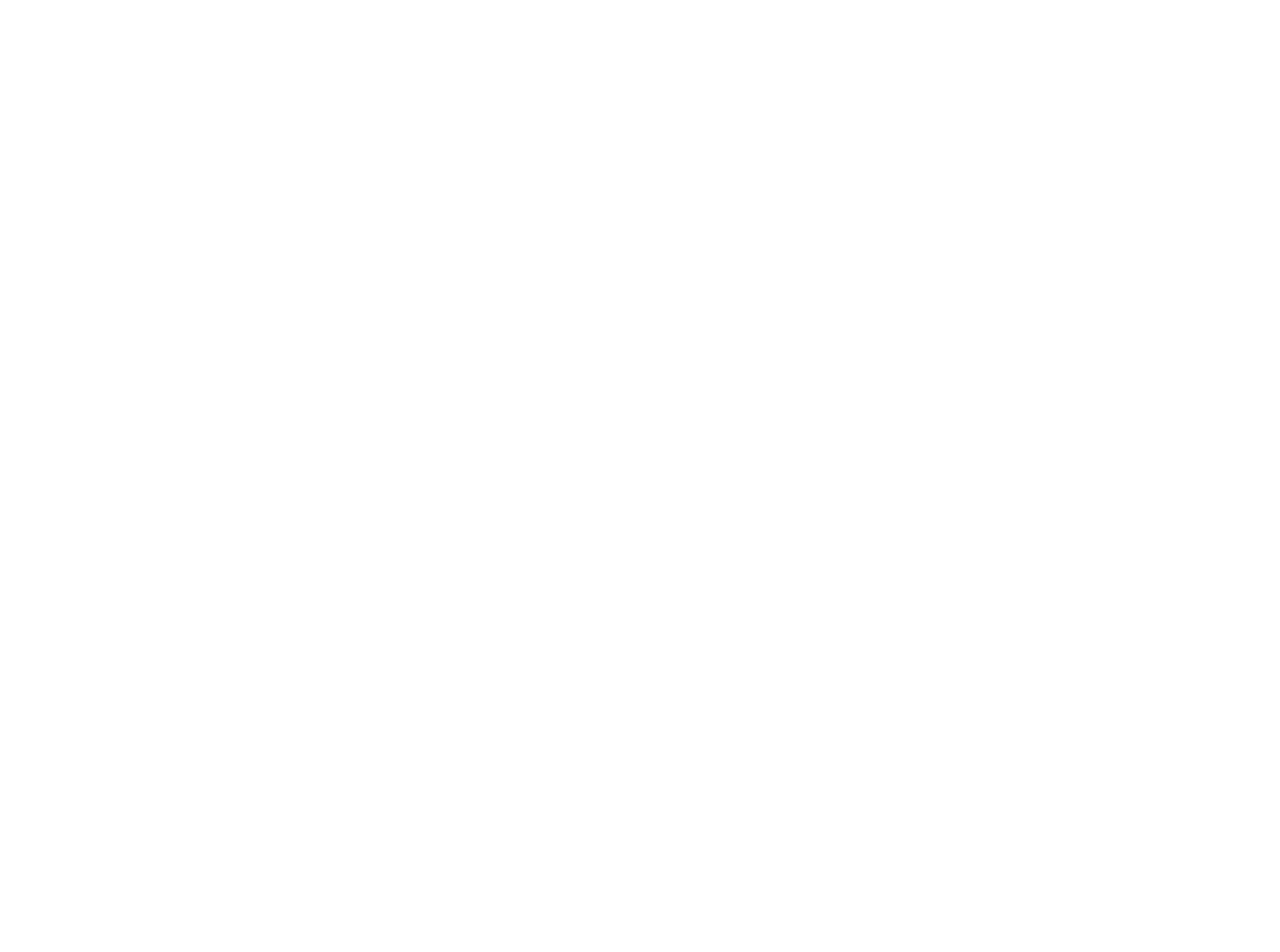
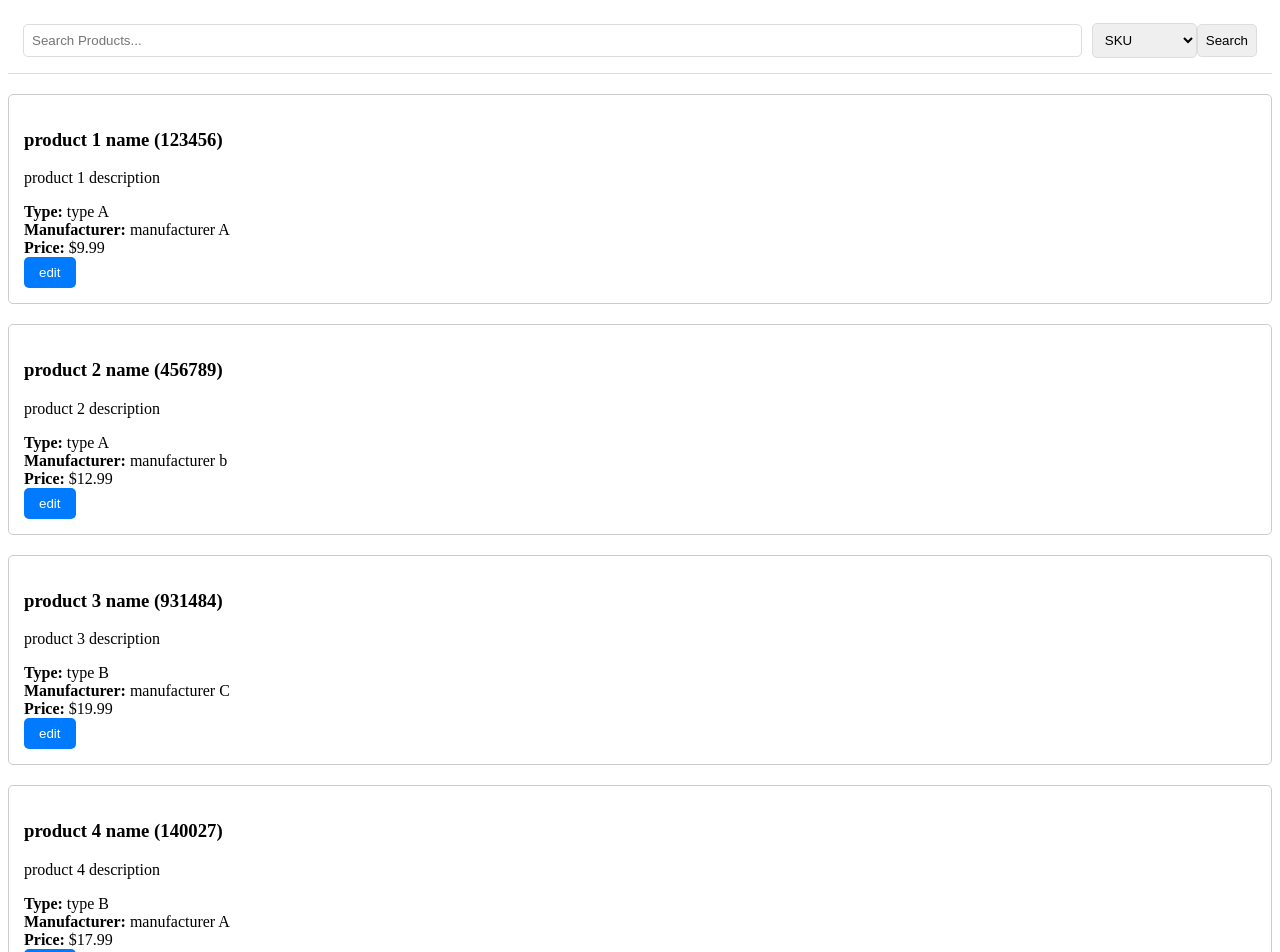
Before and after one commit to mtwhaley/GardenCenterCMS, a React (Create React App) app: page / in a window 1280 px wide. Shown: the top 952 px of the page. Before the commit the page ends 800 px from the top, so only its background shows below. Built offline with nearby package versions, Linux system fonts and the light colour scheme.

Commit message:
template started

```diff
--- a/public/index.html
+++ b/public/index.html
@@ -2,6 +2,7 @@
 <html lang="en">
   <head>
     <meta charset="utf-8" />
+    <link rel="shortcut icon" href="#" />
     <link rel="icon" href="%PUBLIC_URL%/favicon.ico" />
     <meta name="viewport" content="width=device-width, initial-scale=1" />
     <meta name="theme-color" content="#000000" />
@@ -24,7 +25,7 @@
       work correctly both with client-side routing and a non-root public URL.
       Learn how to configure a non-root public URL by running `npm run build`.
     -->
-    <title>React App</title>
+    <title>Garden Center CMS</title>
   </head>
   <body>
     <noscript>You need to enable JavaScript to run this app.</noscript>
--- a/src/App.js
+++ b/src/App.js
@@ -1,5 +1,59 @@
-function App() {
-  return <div></div>;
+import { useState } from "react";
+import { getAll, getById } from "./MockAPI/MockAPI";
+import { ProductCard } from "./ProductCard";
+
+export default function App() {
+  return (
+    <>
+      <SearchBar />
+      <Products />
+    </>
+  );
 }
 
-export default App;
+function Products() {
+  const [products, setProducts] = useState(getAll());
+
+  return (
+    <>
+      {products.map((product) => {
+        return <ProductCard product={product} />;
+      })}
+    </>
+  );
+}
+
+const SearchBar = ({ onSearch }) => {
+  const [query, setQuery] = useState("");
+  const [searchField, setSearchField] = useState("sku");
+
+  const handleInputChange = (event) => {
+    setQuery(event.target.value);
+  };
+
+  const handleSelectChange = (event) => {
+    setSearchField(event.target.value);
+  };
+
+  const handleSubmit = (event) => {
+    event.preventDefault(); // Prevent default form submission
+    onSearch(query, searchField);
+  };
+
+  return (
+    <form className="search-bar" onSubmit={handleSubmit}>
+      <input
+        type="text"
+        placeholder="Search Products..."
+        value={query}
+        onChange={handleInputChange}
+      />
+      <select value={searchField} onChange={handleSelectChange}>
+        <option value="sku">SKU</option>
+        <option value="name">Name</option>
+        <option value="description">Description</option>
+      </select>
+      <button type="submit">Search</button>
+    </form>
+  );
+};
--- /dev/null
+++ b/src/MockAPI/MockAPI.js
@@ -0,0 +1,28 @@
+import data from "./testData.json";
+
+const repo = data;
+
+export const getAll = () => {
+  return repo;
+};
+
+export const getById = (id) => {
+  for (const obj of repo) {
+    if (obj.id === id) return obj;
+  }
+};
+
+export const deleteById = (id) => {
+  repo = repo.filter((obj) => obj.id !== id);
+};
+
+export const updateById = (updated, id) => {
+  const old = getById(id);
+  repo[repo.indexOf(old)] = updated;
+};
+
+export const create = (newObj) => {
+  const biggestId = repo[repo.length - 1].id;
+  const createdObj = { id: biggestId + 1, ...newObj };
+  return createdObj;
+};
--- /dev/null
+++ b/src/MockAPI/testData.json
@@ -0,0 +1,92 @@
+[
+  {
+    "id": 1,
+    "sku": 123456,
+    "name": "product 1 name",
+    "description": "product 1 description",
+    "type": "type A",
+    "manufacturer": "manufacturer A",
+    "price": "9.99"
+  },
+  {
+    "id": 2,
+    "sku": 456789,
+    "name": "product 2 name",
+    "description": "product 2 description",
+    "type": "type A",
+    "manufacturer": "manufacturer b",
+    "price": "12.99"
+  },
+  {
+    "id": 3,
+    "sku": 931484,
+    "name": "product 3 name",
+    "description": "product 3 description",
+    "type": "type B",
+    "manufacturer": "manufacturer C",
+    "price": "19.99"
+  },
+  {
+    "id": 4,
+    "sku": 140027,
+    "name": "product 4 name",
+    "description": "product 4 description",
+    "type": "type B",
+    "manufacturer": "manufacturer A",
+    "price": "17.99"
+  },
+  {
+    "id": 5,
+    "sku": 326926,
+    "name": "product 5 name",
+    "description": "product 5 description",
+    "type": "type C",
+    "manufacturer": "manufacturer B",
+    "price": "24.99"
+  },
+  {
+    "id": 6,
+    "sku": 27003,
+    "name": "product 6 name",
+    "description": "product 6 description",
+    "type": "type C",
+    "manufacturer": "manufacturer C",
+    "price": "14.99"
+  },
+  {
+    "id": 7,
+    "sku": 1111161,
+    "name": "product 7 name",
+    "description": "product 7 description",
+    "type": "type C",
+    "manufacturer": "manufacturer D",
+    "price": "5.99"
+  },
+  {
+    "id": 8,
+    "sku": 8675309,
+    "name": "product 8 name",
+    "description": "product 8 description",
+    "type": "type D",
+    "manufacturer": "manufacturer A",
+    "price": "12.99"
+  },
+  {
+    "id": 9,
+    "sku": 18600,
+    "name": "product 9 name",
+    "description": "product 9 description",
+    "type": "type D",
+    "manufacturer": "manufacturer D",
+    "price": "7.99"
+  },
+  {
+    "id": 10,
+    "sku": 18609,
+    "name": "product 10 name",
+    "description": "product 10 description",
+    "type": "type E",
+    "manufacturer": "manufacturer C",
+    "price": "29.99"
+  }
+]
--- /dev/null
+++ b/src/ProductCard.js
@@ -0,0 +1,25 @@
+import "./products.css";
+
+export const ProductCard = ({ product, onEditClick }) => {
+  // Accept onEditClick prop
+  return (
+    <div className="product-card">
+      <h3>
+        {product.name} ({product.sku})
+      </h3>
+      <p>{product.description}</p>
+      <div>
+        <strong>Type:</strong> {product.type}
+      </div>
+      <div>
+        <strong>Manufacturer:</strong> {product.manufacturer}
+      </div>
+      <div>
+        <strong>Price:</strong> ${product.price}
+      </div>
+      <button className="edit-button" onClick={() => onEditClick(product.id)}>
+        edit
+      </button>
+    </div>
+  );
+};
--- /dev/null
+++ b/src/products.css
@@ -0,0 +1,42 @@
+.product-card {
+  border: 1px solid #ccc;
+  padding: 15px;
+  margin-bottom: 20px;
+  border-radius: 5px;
+}
+
+.edit-button {
+  background-color: #007bff; /* Example color */
+  color: white;
+  border: none;
+  padding: 8px 15px;
+  border-radius: 5px;
+  cursor: pointer;
+}
+
+.edit-button:hover {
+  background-color: #0056b3; /* Slightly darker on hover */
+}
+
+.search-bar {
+  display: flex;
+  align-items: center;
+  padding: 15px;
+  border-bottom: 1px solid #ddd;
+  margin-bottom: 20px;
+}
+
+.search-bar input {
+  flex-grow: 1; /* Input takes up available space */
+  padding: 8px;
+  border: 1px solid #ddd;
+  margin-right: 10px;
+  border-radius: 5px;
+}
+
+.search-bar select,
+.search-bar button {
+  padding: 8px;
+  border: 1px solid #ddd;
+  border-radius: 5px;
+}
```
